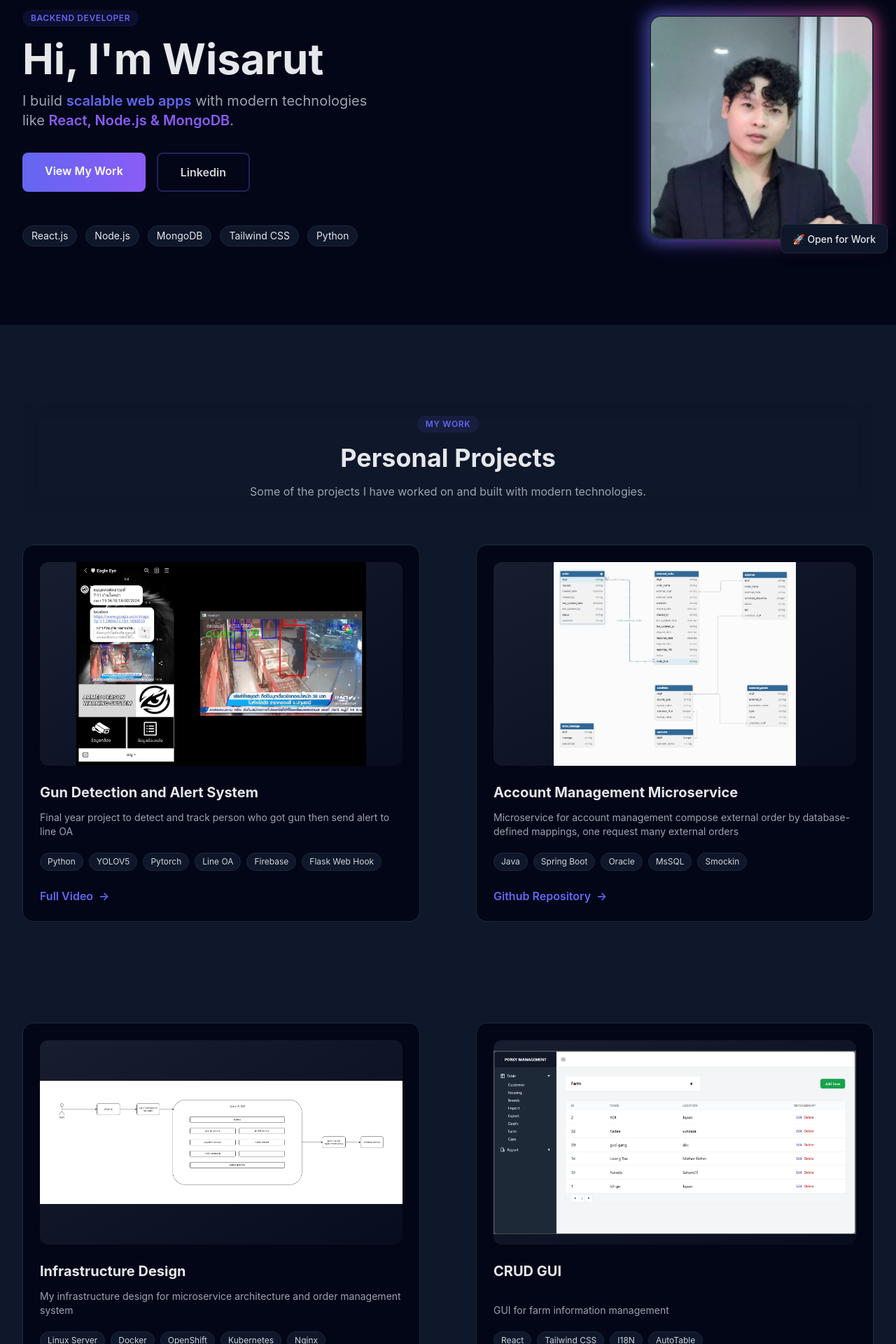
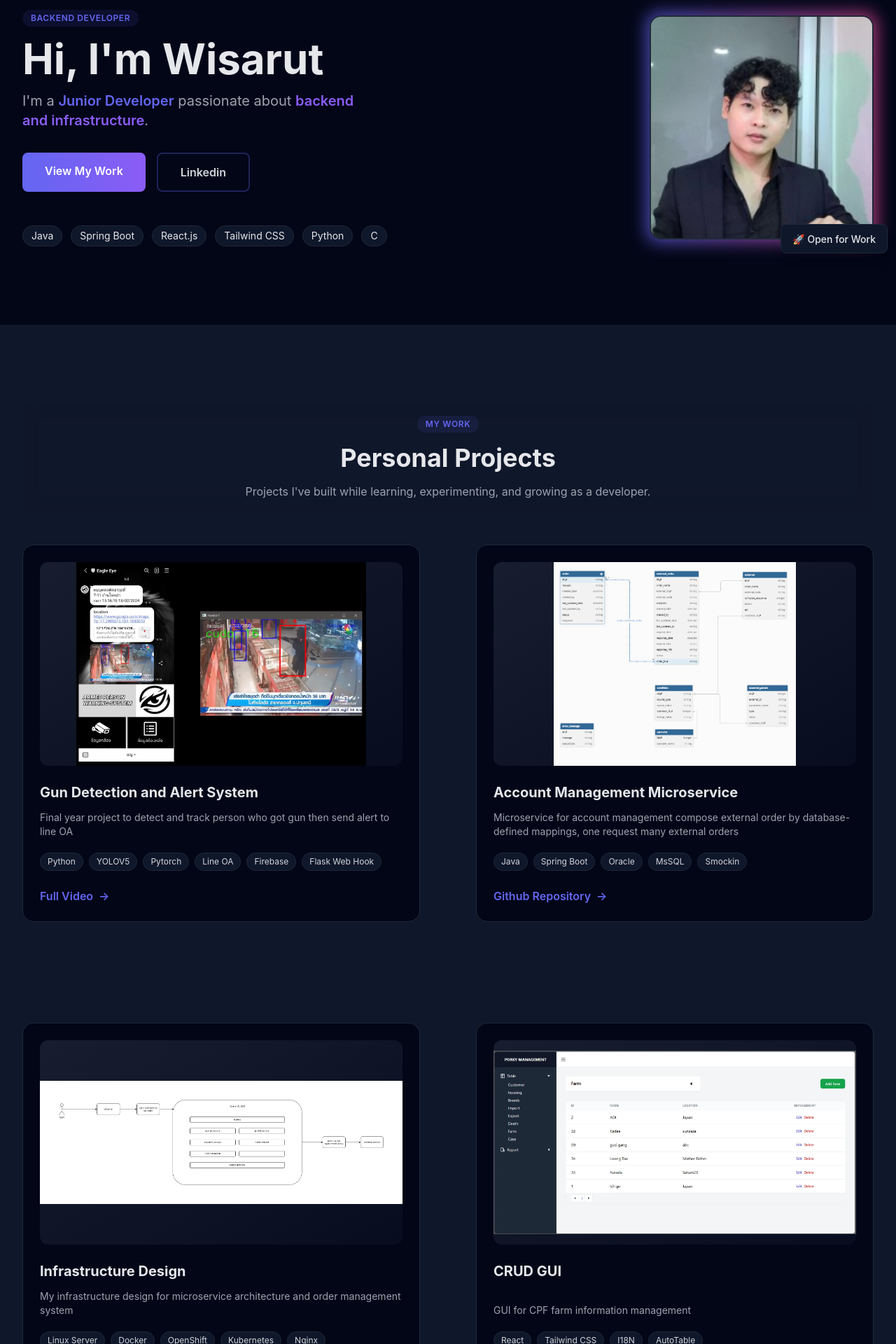
Before and after one commit to BrokznAngzl/portfolio-website, a React (Create React App) app: page / in a window 1280 px wide. Shown: the part 100-2020 px from the top of the page at 70% size. Built offline with nearby package versions, Linux system fonts and the light colour scheme.

Commit message:
ีupdate project list

```diff
--- a/src/components/Hero.jsx
+++ b/src/components/Hero.jsx
@@ -1,3 +1,70 @@
+// import BackgroundElements from "./BackgroundElements";
+// import ProfileImage from "./ProfileImage";
+// import TechStack from "./TechStack";
+//
+// function Hero() {
+//     return (
+//         <section className="relative overflow-hidden">
+//             <BackgroundElements />
+//
+//             <div className="max-w-7xl mx-auto px-4 sm:px-6 lg:px-8 py-20 md:py-28">
+//                 <div className="grid grid-cols-1 lg:grid-cols-2 gap-12 items-center">
+//
+//                     {/* Left Content */}
+//                     <div className="text-center lg:text-left">
+//             <span className="inline-block px-3 py-1 text-xs font-semibold tracking-wider text-primary uppercase rounded-full bg-primary/10 mb-4">
+//               Backend Developer
+//             </span>
+//
+//                         <h1 className="text-4xl sm:text-5xl lg:text-6xl font-bold leading-tight mb-4">
+//                             Hi, I'm{" "}
+//                             <span className="text-gradient">
+//                 Wisarut
+//               </span>
+//                         </h1>
+//
+//                         <p className="text-xl text-gray-400 mb-8 max-w-lg">
+//                             I build{" "}
+//                             <span className="font-semibold text-primary">
+//                 scalable web apps
+//               </span>{" "}
+//                             with modern technologies like{" "}
+//                             <span className="font-semibold text-secondary">
+//                 React, Node.js & MongoDB
+//               </span>
+//                             .
+//                         </p>
+//
+//                         <div className="flex flex-col sm:flex-row gap-4 justify-center lg:justify-start">
+//                             <a
+//                                 href="#projects"
+//                                 className="px-8 py-3.5 rounded-lg bg-gradient-to-r from-primary to-secondary text-white font-semibold shadow-glow hover:shadow-glow-hover transition-all duration-300"
+//                             >
+//                                 View My Work
+//                             </a>
+//
+//                             <a
+//                                 href="https://th.linkedin.com/in/wisarut-hakaen-beng" target="_blank"
+//                                 className="px-8 py-3.5 rounded-lg border-2 border-primary/30 text-gray-300 font-semibold hover:bg-primary/5 hover:border-primary/50 transition-all duration-300"
+//                             >
+//                                 Linkedin
+//                             </a>
+//                         </div>
+//
+//                         <TechStack />
+//                     </div>
+//
+//                     {/* Right Content */}
+//                     <ProfileImage />
+//
+//                 </div>
+//             </div>
+//         </section>
+//     );
+// }
+//
+// export default Hero;
+
 import BackgroundElements from "./BackgroundElements";
 import ProfileImage from "./ProfileImage";
 import TechStack from "./TechStack";
@@ -6,57 +73,32 @@
     return (
         <section className="relative overflow-hidden">
             <BackgroundElements />
-
             <div className="max-w-7xl mx-auto px-4 sm:px-6 lg:px-8 py-20 md:py-28">
                 <div className="grid grid-cols-1 lg:grid-cols-2 gap-12 items-center">
-
                     {/* Left Content */}
                     <div className="text-center lg:text-left">
-            <span className="inline-block px-3 py-1 text-xs font-semibold tracking-wider text-primary uppercase rounded-full bg-primary/10 mb-4">
-              Backend Developer
-            </span>
-
+                        <span className="inline-block px-3 py-1 text-xs font-semibold tracking-wider text-primary uppercase rounded-full bg-primary/10 mb-4">
+                            Backend Developer
+                        </span>
                         <h1 className="text-4xl sm:text-5xl lg:text-6xl font-bold leading-tight mb-4">
-                            Hi, I'm{" "}
-                            <span className="text-gradient">
-                Wisarut
-              </span>
+                            Hi, I'm <span className="text-gradient">Wisarut</span>
                         </h1>
-
                         <p className="text-xl text-gray-400 mb-8 max-w-lg">
-                            I build{" "}
-                            <span className="font-semibold text-primary">
-                scalable web apps
-              </span>{" "}
-                            with modern technologies like{" "}
-                            <span className="font-semibold text-secondary">
-                React, Node.js & MongoDB
-              </span>
-                            .
+                            I'm a <span className="font-semibold text-primary">Junior Developer</span> passionate about <span className="font-semibold text-secondary">backend and infrastructure</span>.
                         </p>
-
                         <div className="flex flex-col sm:flex-row gap-4 justify-center lg:justify-start">
-                            <a
-                                href="#projects"
-                                className="px-8 py-3.5 rounded-lg bg-gradient-to-r from-primary to-secondary text-white font-semibold shadow-glow hover:shadow-glow-hover transition-all duration-300"
-                            >
+                            <a href="#projects" className="px-8 py-3.5 rounded-lg bg-gradient-to-r from-primary to-secondary text-white font-semibold shadow-glow hover:shadow-glow-hover transition-all duration-300">
                                 View My Work
                             </a>
-
-                            <a
-                                href="https://th.linkedin.com/in/wisarut-hakaen-beng" target="_blank"
-                                className="px-8 py-3.5 rounded-lg border-2 border-primary/30 text-gray-300 font-semibold hover:bg-primary/5 hover:border-primary/50 transition-all duration-300"
-                            >
+                            <a href="https://th.linkedin.com/in/wisarut-hakaen-beng" target="_blank" rel="noreferrer" className="px-8 py-3.5 rounded-lg border-2 border-primary/30 text-gray-300 font-semibold hover:bg-primary/5 hover:border-primary/50 transition-all duration-300">
                                 Linkedin
                             </a>
                         </div>
-
                         <TechStack />
                     </div>
 
                     {/* Right Content */}
                     <ProfileImage />
-
                 </div>
             </div>
         </section>
--- a/src/components/Projects.jsx
+++ b/src/components/Projects.jsx
@@ -26,8 +26,7 @@
                     </h2>
 
                     <p className="mt-4 text-gray-400 max-w-2xl mx-auto">
-                        Some of the projects I have worked on and built with
-                        modern technologies.
+                        Projects I've built while learning, experimenting, and growing as a developer.
                     </p>
                 </div>
 
--- a/src/components/TechStack.jsx
+++ b/src/components/TechStack.jsx
@@ -1,10 +1,15 @@
 function TechStack() {
     const technologies = [
+        "Java",
+        "Spring Boot",
         "React.js",
-        "Node.js",
-        "MongoDB",
         "Tailwind CSS",
         "Python",
+        "C",
+        // "Openshift",
+        // "K8s",
+        // "Docker",
+        // "Nginx"
     ];
 
     return (
--- a/src/data/projects.json
+++ b/src/data/projects.json
@@ -58,7 +58,7 @@
   },
   {
     "name": "CRUD GUI",
-    "description": "GUI for farm information management",
+    "description": "GUI for CPF farm information management",
     "technologies": [
       "React",
       "Tailwind CSS",
@@ -110,5 +110,40 @@
       "resource/search-engine/preview2.webp"
     ],
     "preview": "resource/search-engine/preview1.webp"
+  },
+  {
+    "name": "N8N Agent",
+    "description": "Agent for N8N workflow automation",
+    "technologies": [
+      "N8N"
+    ],
+    "link": "",
+    "linkType": "",
+    "type": "image",
+    "images": [
+      "resource/n8n/image1.webp",
+      "resource/n8n/image2.webp",
+      "resource/n8n/image3.webp",
+      "resource/n8n/image4.webp"
+    ],
+    "preview": "resource/n8n/image1.webp"
+  },
+  {
+    "name": "Travel Website",
+    "description": "",
+    "technologies": [
+      "React",
+      "Tailwind CSS",
+      "AOS Animation"
+    ],
+    "link": "https://solo-adventure.onrender.com/",
+    "linkType": "Deployment",
+    "type": "image",
+    "images": [
+      "resource/solo-adventure/image1.webp",
+      "resource/solo-adventure/image2.webp",
+      "resource/solo-adventure/image3.webp"
+    ],
+    "preview": "resource/solo-adventure/image1.webp"
   }
 ]
```
